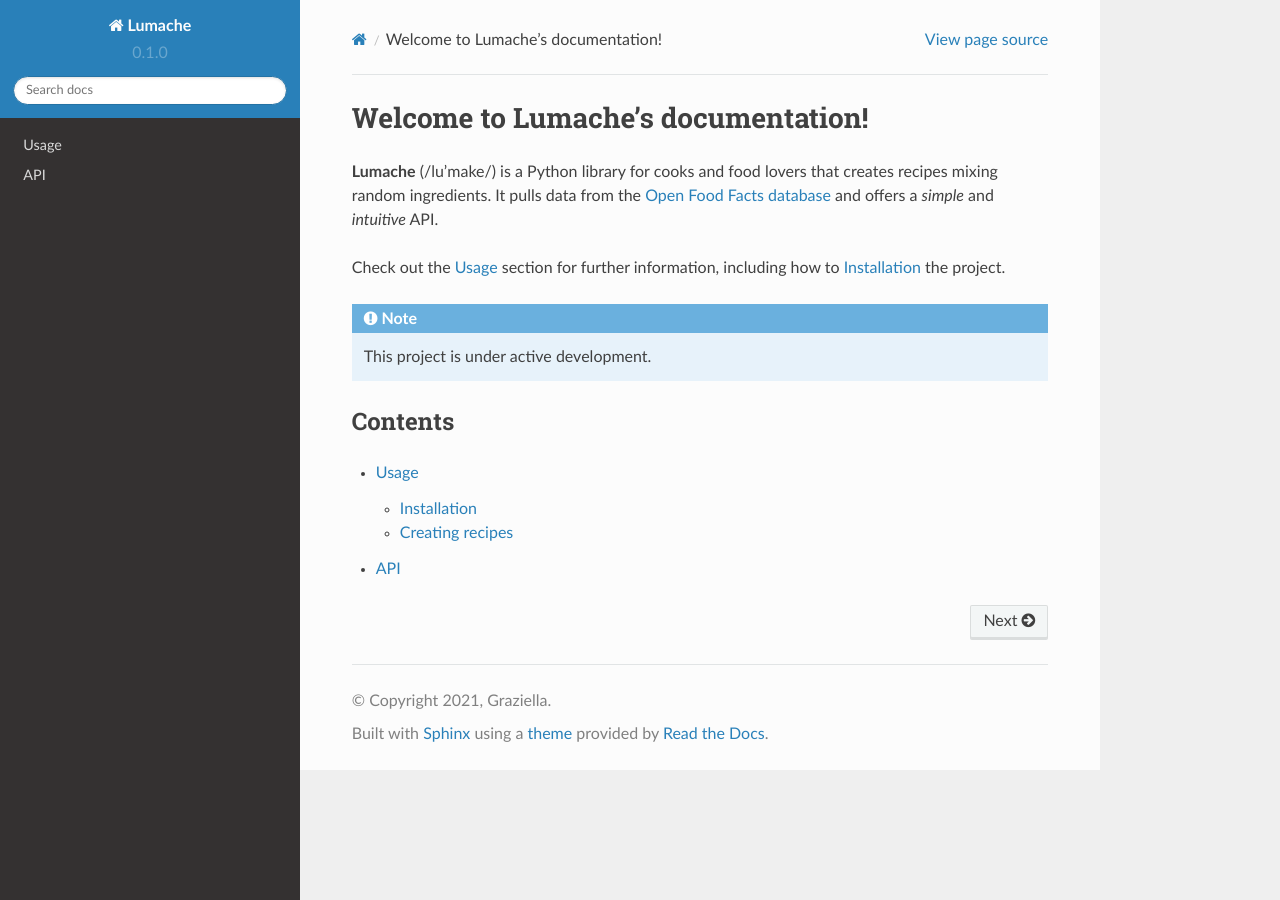
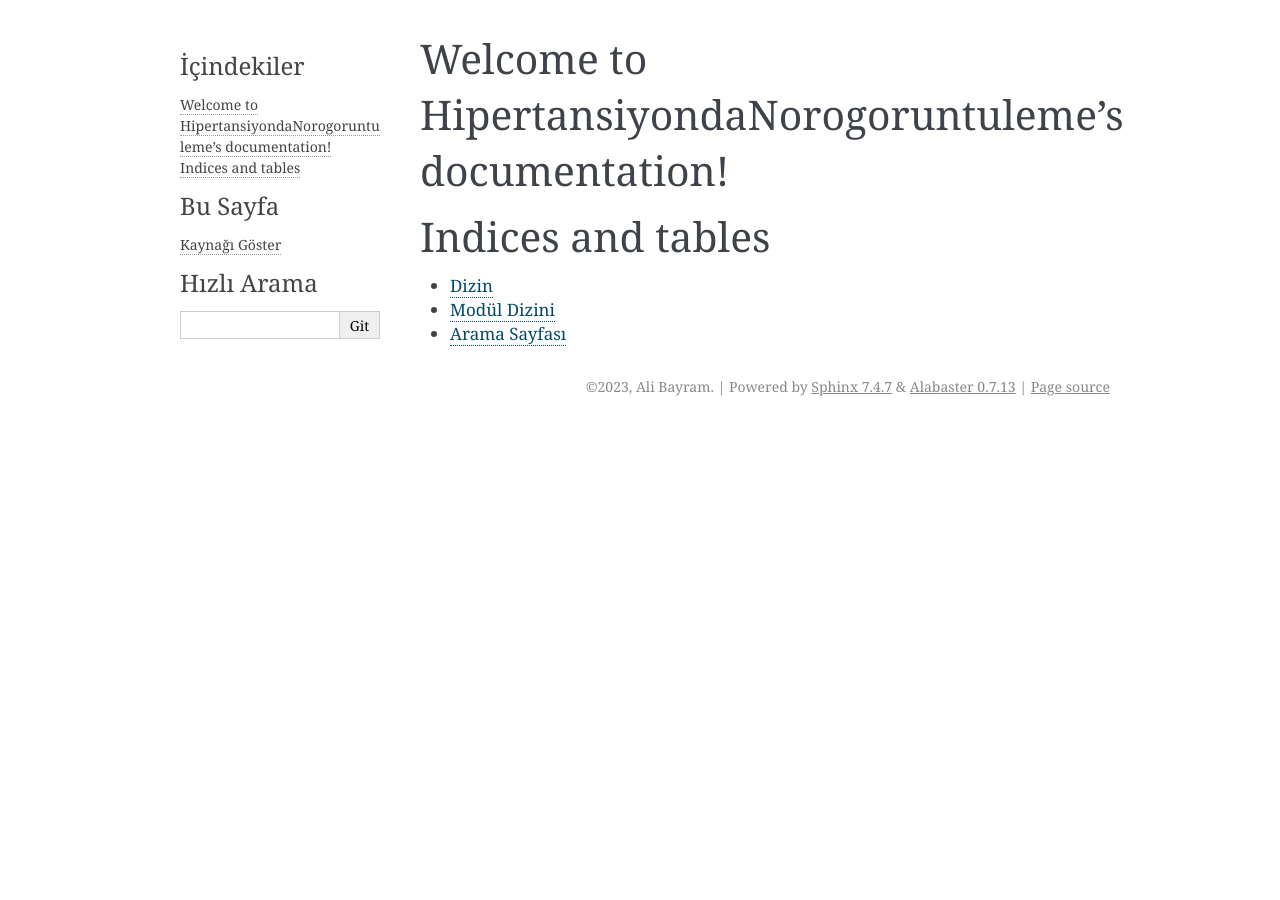
Before and after one commit to benalibayram/HipertansiyondaNorogoruntuleme, a Sphinx documentation site: the page built from docs/source/index.rst, in a window 1280 px wide. Built offline with Sphinx 7.4.7, drawn with Linux system fonts in a browser that asks for light colours.

Commit message:
first working version
first working version

```diff
--- a/docs/source/api.rst
+++ /dev/null
@@ -1,7 +0,0 @@
-API
-===
-
-.. autosummary::
-   :toctree: generated
-
-   lumache
--- a/docs/source/conf.py
+++ b/docs/source/conf.py
@@ -1,35 +1,28 @@
 # Configuration file for the Sphinx documentation builder.
+#
+# For the full list of built-in configuration values, see the documentation:
+# https://www.sphinx-doc.org/en/master/usage/configuration.html
 
-# -- Project information
+# -- Project information -----------------------------------------------------
+# https://www.sphinx-doc.org/en/master/usage/configuration.html#project-information
 
-project = 'Lumache'
-copyright = '2021, Graziella'
-author = 'Graziella'
+project = 'HipertansiyondaNorogoruntuleme'
+copyright = '2023, Ali Bayram'
+author = 'Ali Bayram'
+release = '0.1'
 
-release = '0.1'
-version = '0.1.0'
+# -- General configuration ---------------------------------------------------
+# https://www.sphinx-doc.org/en/master/usage/configuration.html#general-configuration
 
-# -- General configuration
-
-extensions = [
-    'sphinx.ext.duration',
-    'sphinx.ext.doctest',
-    'sphinx.ext.autodoc',
-    'sphinx.ext.autosummary',
-    'sphinx.ext.intersphinx',
-]
-
-intersphinx_mapping = {
-    'python': ('https://docs.python.org/3/', None),
-    'sphinx': ('https://www.sphinx-doc.org/en/master/', None),
-}
-intersphinx_disabled_domains = ['std']
+extensions = []
 
 templates_path = ['_templates']
+exclude_patterns = []
 
-# -- Options for HTML output
+language = 'tr'
 
-html_theme = 'sphinx_rtd_theme'
+# -- Options for HTML output -------------------------------------------------
+# https://www.sphinx-doc.org/en/master/usage/configuration.html#options-for-html-output
 
-# -- Options for EPUB output
-epub_show_urls = 'footnote'
+html_theme = 'alabaster'
+html_static_path = ['_static']
--- a/docs/source/index.rst
+++ b/docs/source/index.rst
@@ -1,22 +1,20 @@
-Welcome to Lumache's documentation!
-===================================
+.. HipertansiyondaNorogoruntuleme documentation master file, created by
+   sphinx-quickstart on Thu Aug 10 02:08:05 2023.
+   You can adapt this file completely to your liking, but it should at least
+   contain the root `toctree` directive.
 
-**Lumache** (/lu'make/) is a Python library for cooks and food lovers
-that creates recipes mixing random ingredients.
-It pulls data from the `Open Food Facts database <https://world.openfoodfacts.org/>`_
-and offers a *simple* and *intuitive* API.
-
-Check out the :doc:`usage` section for further information, including
-how to :ref:`installation` the project.
-
-.. note::
-
-   This project is under active development.
-
-Contents
---------
+Welcome to HipertansiyondaNorogoruntuleme's documentation!
+==========================================================
 
 .. toctree::
+   :maxdepth: 2
+   :caption: Contents:
 
-   usage
-   api
+
+
+Indices and tables
+==================
+
+* :ref:`genindex`
+* :ref:`modindex`
+* :ref:`search`
--- a/pyproject.toml
+++ b/pyproject.toml
@@ -6,3 +6,8 @@
 name = "lumache"
 authors = [{name = "Graziella", email = "graziella@lumache"}]
 dynamic = ["version", "description"]
+
+[project.optional-dependencies]
+doc = [
+	"sphinx~=6.2.1",
+]
```
Also changed, not shown: docs/source/usage.rst (deleted, +0 -33 lines), 1 other file.
